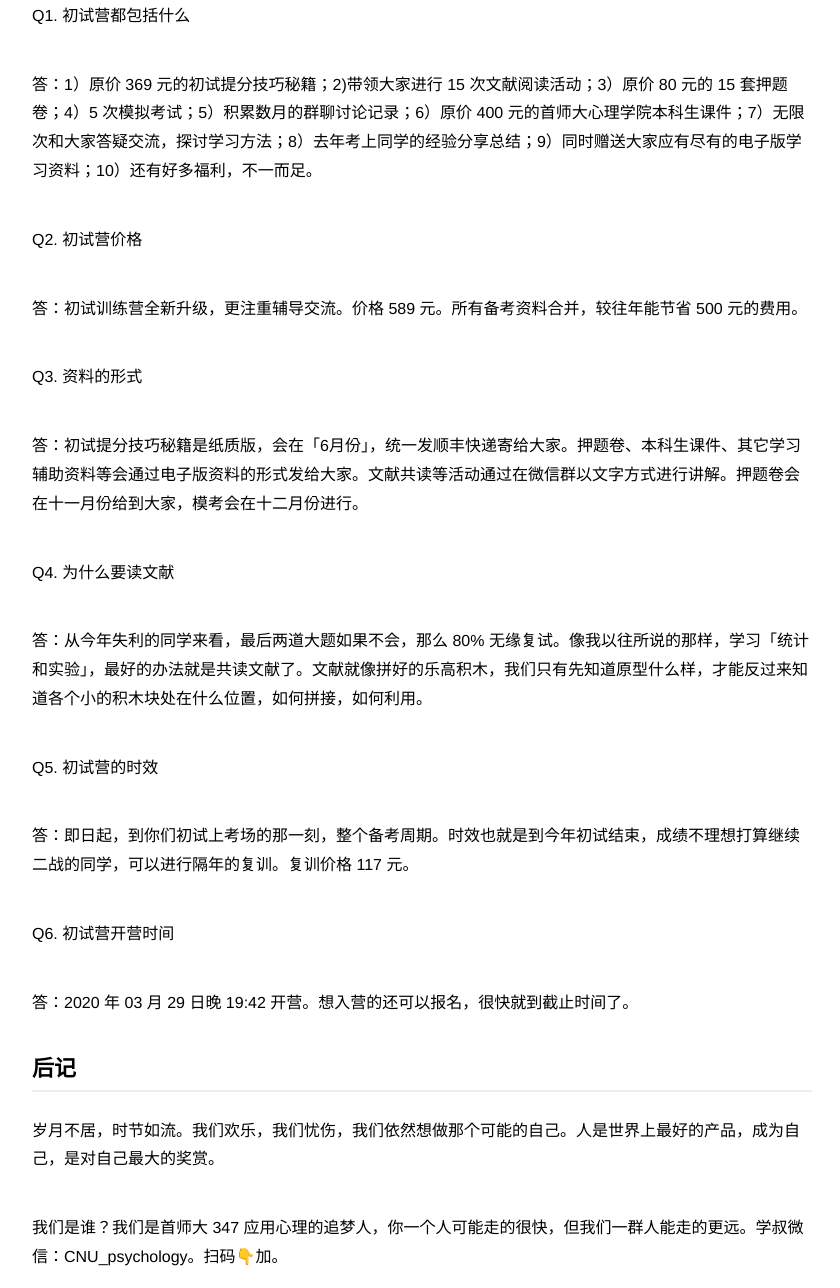
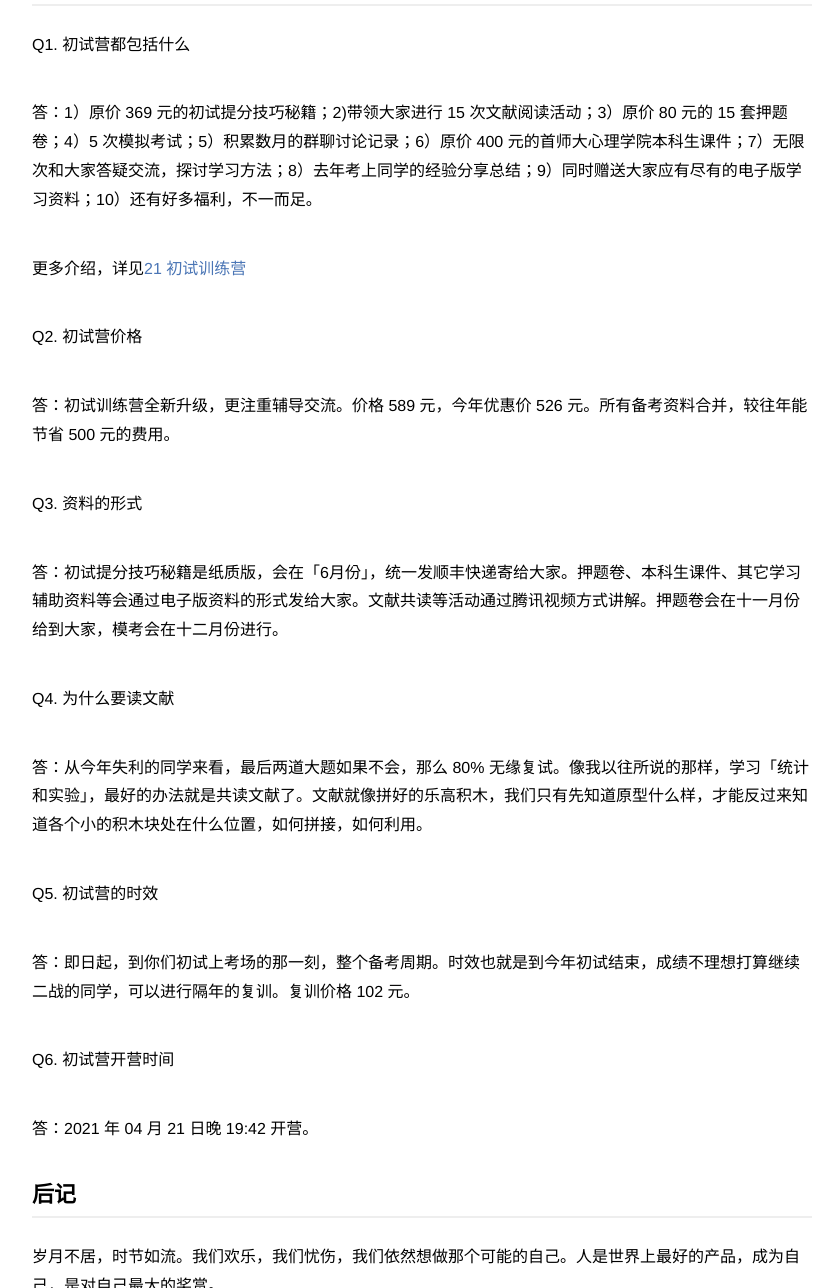
Before and after one commit to zapp926/cnu.github.io, a Jekyll site: the page built from _posts/2021-04-19-training-camp.md, in a window 1280 px wide and 1400 px high, scrolled down 1759 px, cut to the strip 0-1288 px from the top of the window. Shown: the whole strip, without its empty margins (218-1058 px from the left). Built offline with Jekyll 4.4.1, drawn with Linux system fonts in a browser that asks for light colours; some of the changed text lies outside the part shown.

Commit message:
update training camp

```diff
--- a/_posts/2020-03-10-training-camp.md
+++ b/_posts/2021-04-19-training-camp.md
@@ -7,7 +7,7 @@ description: 人是世界上最好的产品，成为自己，是最大的奖赏
 
 ## 开启英雄之旅
 
-暖阳微醺，绿意渐浓，树多苞青，一片生机。春天如期而至，20 年开局很差，生活充满着不确定。大家都很清楚，这两年首师大心理学考研堪比龙争虎斗，400 以上的高分数不胜数。为了应对这种厮杀，提升初试分数，结合这两年的辅导心得，同学的反馈，一个应对办法是开设「初试训练营」。
+2020，实属不易，生活充满着不确定。在这个透不过气的人类动物园，疫情如影随形，连每一次呼吸都要付出代价。21 的春天如期而至，暖阳微醺，绿意渐浓，树多苞青，一片生机。大家都很清楚，这几年首师大心理学考研堪比龙争虎斗，400 以上的高分数不胜数。为了应对这种厮杀，提升初试分数，结合这两年的辅导心得，同学的反馈，一个应对办法是开设「初试训练营」。
 
 几年前，那时候「用户体验」专业还叫「工程心理学」，那时候还是首师大教育学院心理系，那时候报名人数还不足现在的三分之一，还在为招不满考生发愁。那时的辅导更多是给大家学习参考资料，使用方法，偶尔答疑解惑，帮助大家入门，其间也算成果斐然，桃李渐开。
 
@@ -33,13 +33,15 @@ Q1. 初试营都包括什么
 
 答：1）原价 369 元的初试提分技巧秘籍；2)带领大家进行 15 次文献阅读活动；3）原价 80 元的 15 套押题卷；4）5 次模拟考试；5）积累数月的群聊讨论记录；6）原价 400 元的首师大心理学院本科生课件；7）无限次和大家答疑交流，探讨学习方法；8）去年考上同学的经验分享总结；9）同时赠送大家应有尽有的电子版学习资料；10）还有好多福利，不一而足。
 
+更多介绍，详见[21 初试训练营](https://cnu347.com/TheCampSchedule)
+
 Q2. 初试营价格
 
-答：初试训练营全新升级，更注重辅导交流。价格 589 元。所有备考资料合并，较往年能节省 500 元的费用。
+答：初试训练营全新升级，更注重辅导交流。价格 589 元，今年优惠价 526 元。所有备考资料合并，较往年能节省 500 元的费用。
 
 Q3. 资料的形式
 
-答：初试提分技巧秘籍是纸质版，会在「6月份」，统一发顺丰快递寄给大家。押题卷、本科生课件、其它学习辅助资料等会通过电子版资料的形式发给大家。文献共读等活动通过在微信群以文字方式进行讲解。押题卷会在十一月份给到大家，模考会在十二月份进行。
+答：初试提分技巧秘籍是纸质版，会在「6月份」，统一发顺丰快递寄给大家。押题卷、本科生课件、其它学习辅助资料等会通过电子版资料的形式发给大家。文献共读等活动通过腾讯视频方式讲解。押题卷会在十一月份给到大家，模考会在十二月份进行。
 
 Q4. 为什么要读文献
 
@@ -47,11 +49,11 @@ Q4. 为什么要读文献
 
 Q5. 初试营的时效
 
-答：即日起，到你们初试上考场的那一刻，整个备考周期。时效也就是到今年初试结束，成绩不理想打算继续二战的同学，可以进行隔年的复训。复训价格 117 元。
+答：即日起，到你们初试上考场的那一刻，整个备考周期。时效也就是到今年初试结束，成绩不理想打算继续二战的同学，可以进行隔年的复训。复训价格 102 元。
 
 Q6. 初试营开营时间
 
-答：2020 年 03 月 29 日晚 19:42 开营。想入营的还可以报名，很快就到截止时间了。
+答：2021 年 04 月 21 日晚 19:42 开营。
 
 ## 后记
 
```
